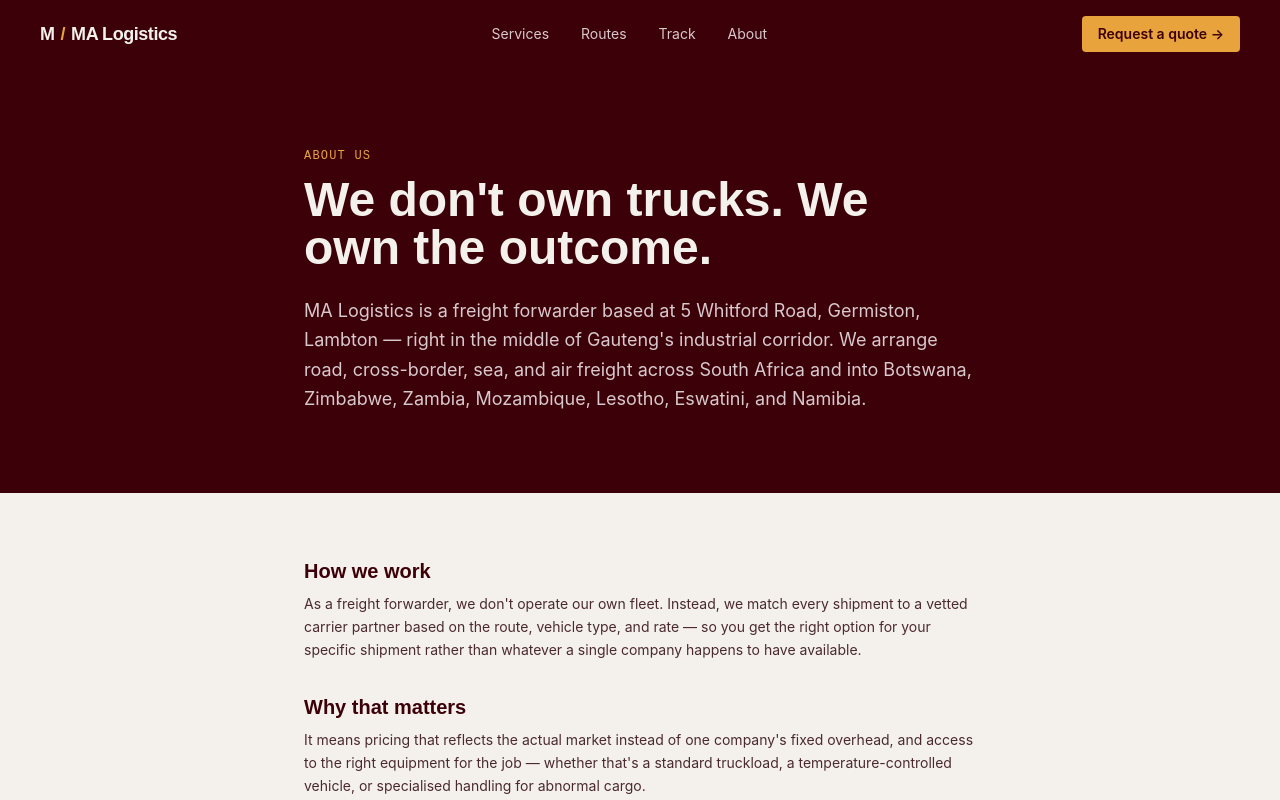
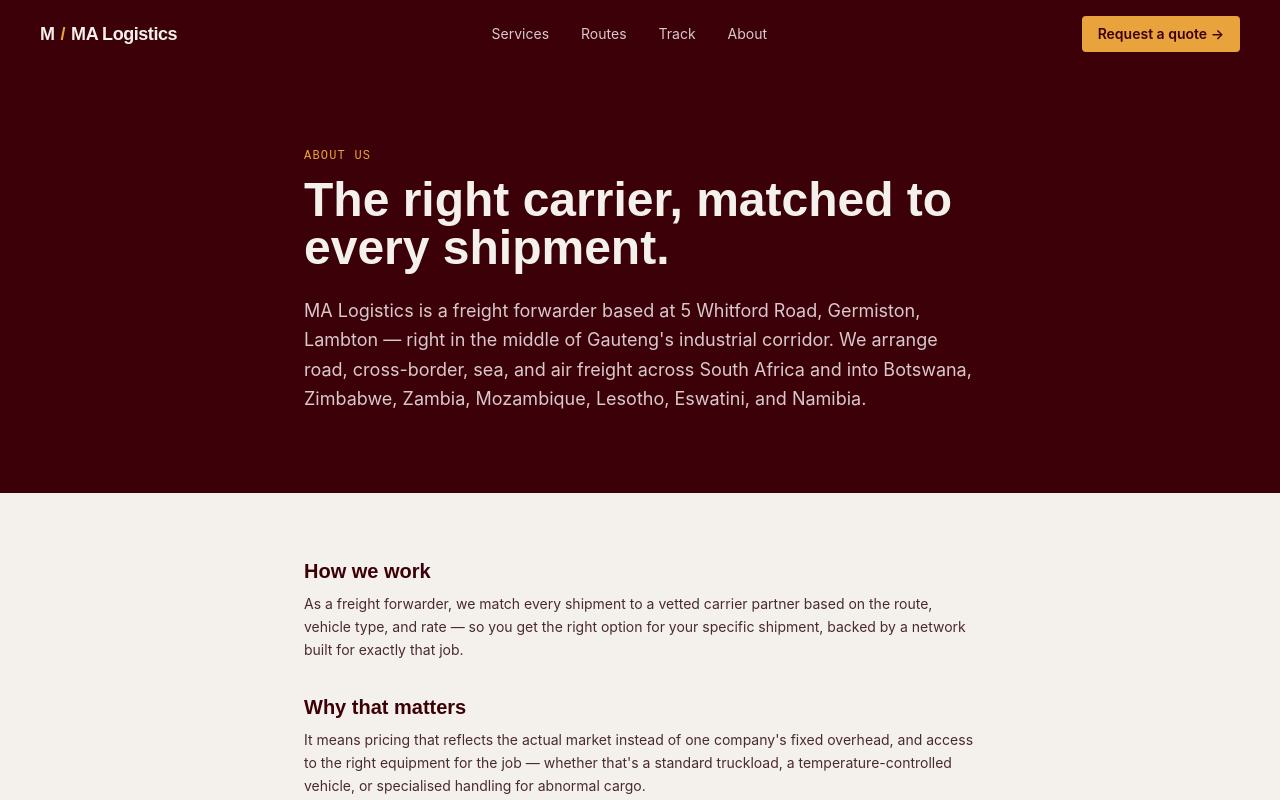
Before and after one commit to BasicAhmed/Malogistics, a Next.js app: page /about in a window 1280 px wide. Shown: the top 800 px of the page. Built offline with nearby package versions, Linux system fonts and the light colour scheme.

Commit message:
Rewrite 'we don't own trucks' copy to lead with the benefit (right carrier matched to every job) instead of opening with what we lack — Hero, Fleet, About, WhyUs, FAQ

```diff
--- a/src/app/about/page.tsx
+++ b/src/app/about/page.tsx
@@ -18,7 +18,7 @@
             About us
           </p>
           <h1 className="font-display font-bold text-3xl md:text-5xl mb-6">
-            We don't own trucks. We own the outcome.
+            The right carrier, matched to every shipment.
           </h1>
           <p className="text-fog text-lg leading-relaxed">
             MA Logistics is a freight forwarder based at 5 Whitford Road, Germiston, Lambton —
@@ -36,10 +36,10 @@
               How we work
             </h2>
             <p>
-              As a freight forwarder, we don't operate our own fleet. Instead, we match every
-              shipment to a vetted carrier partner based on the route, vehicle type, and rate —
-              so you get the right option for your specific shipment rather than whatever a
-              single company happens to have available.
+              As a freight forwarder, we match every shipment to a vetted carrier
+              partner based on the route, vehicle type, and rate — so you get the
+              right option for your specific shipment, backed by a network built
+              for exactly that job.
             </p>
           </div>
 
--- a/src/components/FAQ.tsx
+++ b/src/components/FAQ.tsx
@@ -7,7 +7,7 @@
   },
   {
     q: "Do you own your own trucks?",
-    a: "No — we're a freight forwarder, not a carrier. We match every shipment to a vetted carrier partner for the right vehicle, corridor, and rate, so you get market pricing instead of whatever's parked in a single company's yard.",
+    a: "We're a freight forwarder, not a carrier — we match every shipment to a vetted carrier partner for the right vehicle, corridor, and rate, so you always get market pricing built around your specific job.",
   },
   {
     q: "What areas do you cover?",
--- a/src/components/Fleet.tsx
+++ b/src/components/Fleet.tsx
@@ -14,12 +14,12 @@
           How it moves
         </p>
         <h2 className="font-display font-bold text-3xl md:text-4xl text-cargo-maroon mb-4 max-w-xl">
-          We don't own the trucks. We own the outcome.
+          The right carrier for every shipment.
         </h2>
         <p className="text-steel max-w-xl mb-12">
           As a freight forwarder, we match every shipment to a vetted carrier
-          partner for the right vehicle, corridor, and rate — so you get the
-          best option on the market, not whatever's sitting in a yard.
+          partner for the right vehicle, corridor, and rate — so you always get
+          the best option on the market for that specific job.
         </p>
       </Reveal>
 
--- a/src/components/Hero.tsx
+++ b/src/components/Hero.tsx
@@ -34,9 +34,8 @@
             the hassle<span className="text-signal-amber">.</span>
           </h1>
           <p className="max-w-md text-fog mb-8">
-            We don't own trucks — we own the outcome. Every shipment gets matched
-            to the right carrier, the best rate on the corridor, and a
-            dispatcher who actually answers.
+            Every shipment gets matched to the right carrier for the job, the
+            best rate on the corridor, and a dispatcher who actually answers.
           </p>
           <div className="flex flex-wrap gap-4 mb-10">
             <a
--- a/src/components/WhyUs.tsx
+++ b/src/components/WhyUs.tsx
@@ -15,7 +15,7 @@
   {
     icon: Wallet,
     title: "Competitive, transparent pricing",
-    body: "Because we shop your shipment across carrier partners instead of running our own fixed fleet, you get market rate — not markup.",
+    body: "We shop your shipment across multiple carrier partners for every quote, so you get market rate — not markup.",
   },
   {
     icon: Zap,
```
